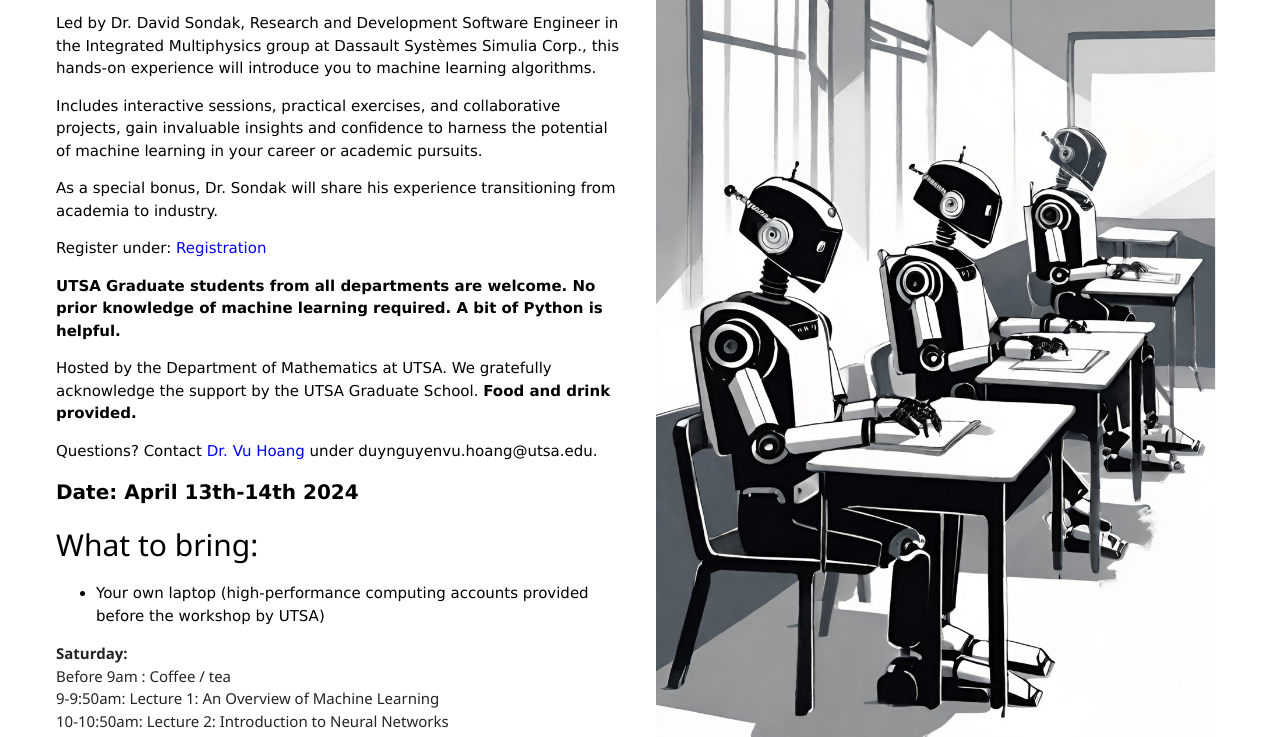
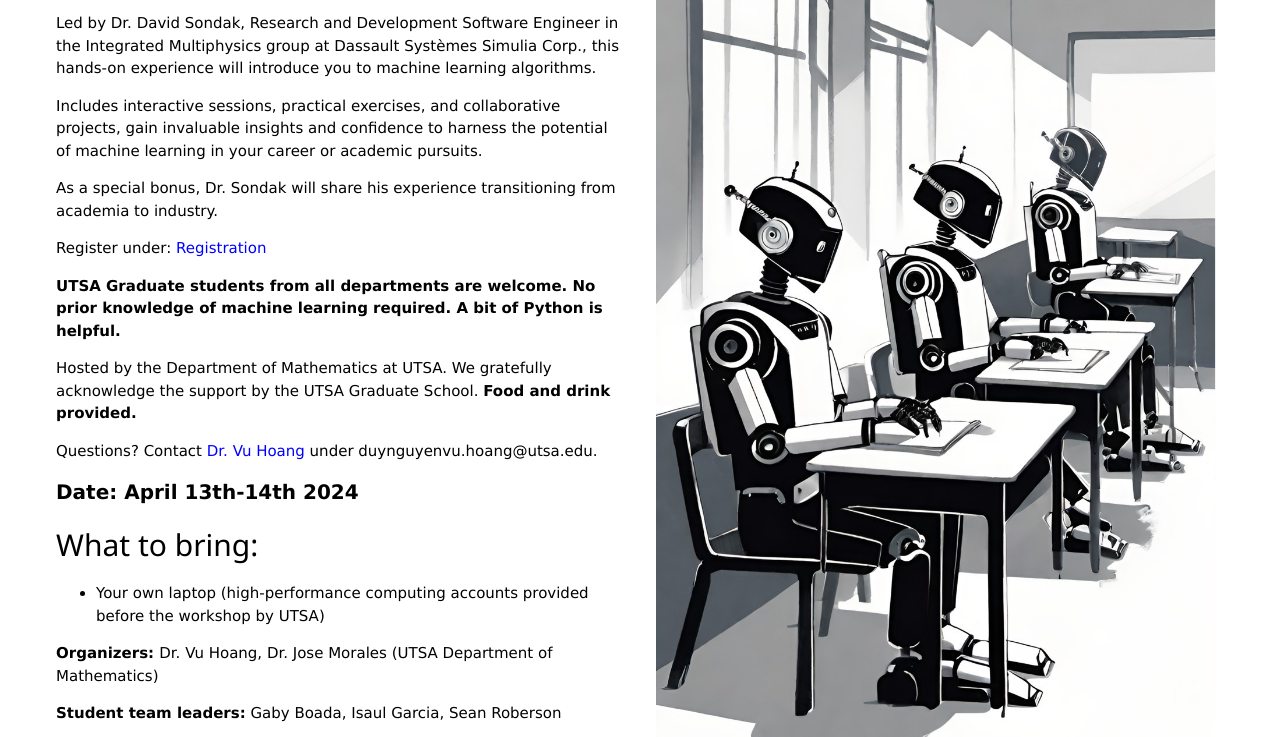
Before and after one commit to vuhoang577/MachineLearningWeekend, a plain HTML site: page index.html in a window 1280 px wide. Shown: the part 209-946 px from the top of the page. Drawn offline with nearby package versions, Linux system fonts and the light colour scheme.

Commit message:
Update index.html

```diff
--- a/index.html
+++ b/index.html
@@ -66,6 +66,8 @@ a:active {
 </td>
 </tr>
 </tbody>
+  <p> <b> Organizers: </b> Dr. Vu Hoang, Dr. Jose Morales (UTSA Department of Mathematics) </p>
+  <p> <b> Student team leaders:</b> Gaby Boada, Isaul Garcia, Sean Roberson</p>
 </table>
 <p><div style="border: 0px; font-style: normal; font-variant-ligatures: normal; font-variant-caps: normal; font-variant-numeric: inherit; font-variant-east-asian: inherit; font-variant-alternates: inherit; font-variant-position: inherit; font-weight: 400; font-stretch: inherit; font-size: 15px; line-height: inherit; font-family: 'Segoe UI', 'Segoe UI Web (West European)', 'Segoe UI', -apple-system, BlinkMacSystemFont, Roboto, 'Helvetica Neue', sans-serif; font-optical-sizing: inherit; font-kerning: inherit; font-feature-settings: inherit; font-variation-settings: inherit; margin: 0px; padding: 0px; vertical-align: baseline; color: #242424; letter-spacing: normal; orphans: 2; text-align: start; text-indent: 0px; text-transform: none; widows: 2; word-spacing: 0px; -webkit-text-stroke-width: 0px; white-space: normal; background-color: #ffffff; text-decoration-thickness: initial; text-decoration-style: initial; text-decoration-color: initial;"><strong>Saturday:</strong></div>
     <div style="border: 0px; font-style: normal; font-variant-ligatures: normal; font-variant-caps: normal; font-variant-numeric: inherit; font-variant-east-asian: inherit; font-variant-alternates: inherit; font-variant-position: inherit; font-weight: 400; font-stretch: inherit; font-size: 15px; line-height: inherit; font-family: 'Segoe UI', 'Segoe UI Web (West European)', 'Segoe UI', -apple-system, BlinkMacSystemFont, Roboto, 'Helvetica Neue', sans-serif; font-optical-sizing: inherit; font-kerning: inherit; font-feature-settings: inherit; font-variation-settings: inherit; margin: 0px; padding: 0px; vertical-align: baseline; color: #242424; letter-spacing: normal; orphans: 2; text-align: start; text-indent: 0px; text-transform: none; widows: 2; word-spacing: 0px; -webkit-text-stroke-width: 0px; white-space: normal; background-color: #ffffff; text-decoration-thickness: initial; text-decoration-style: initial; text-decoration-color: initial;">Before 9am : Coffee / tea</div>
```
